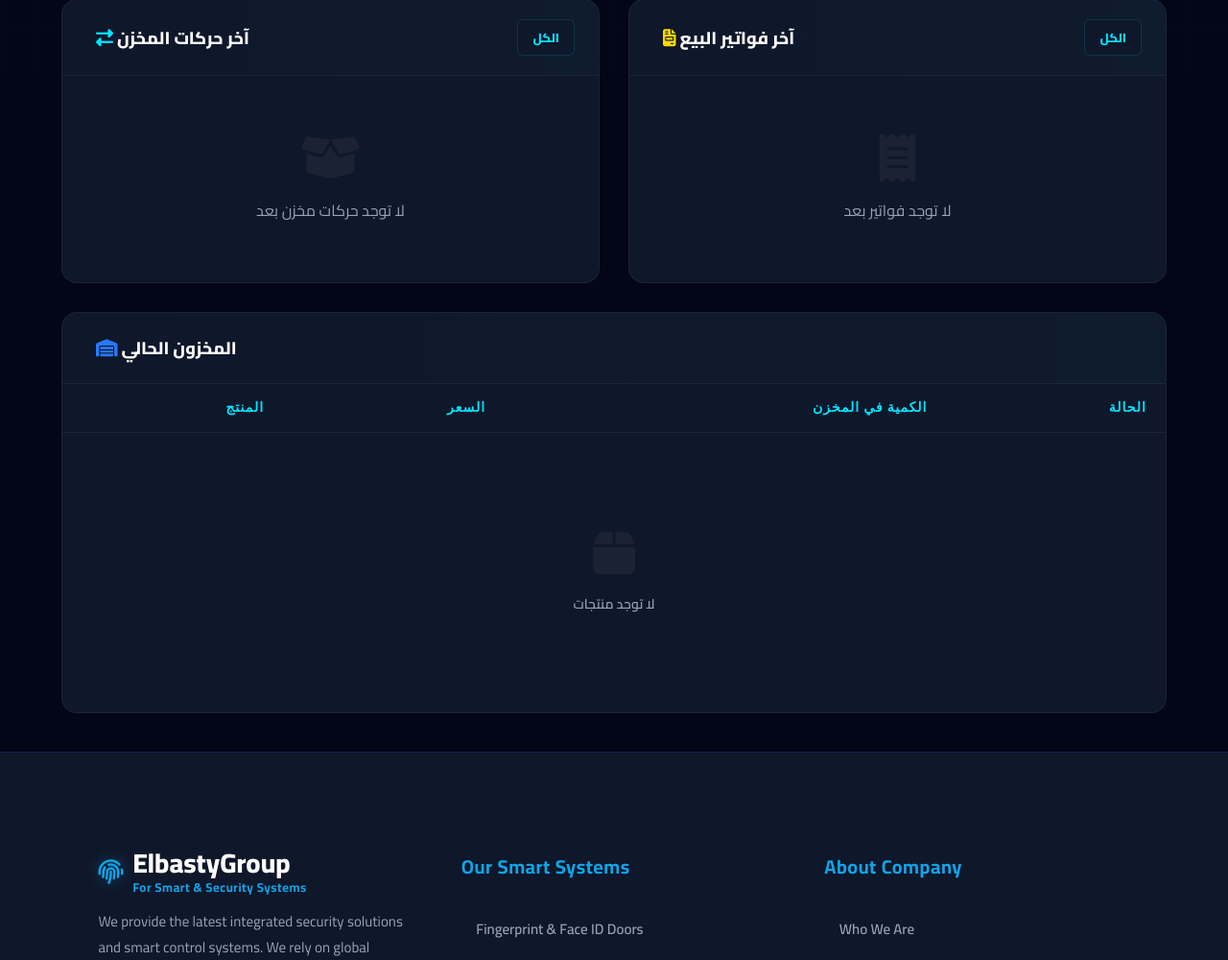
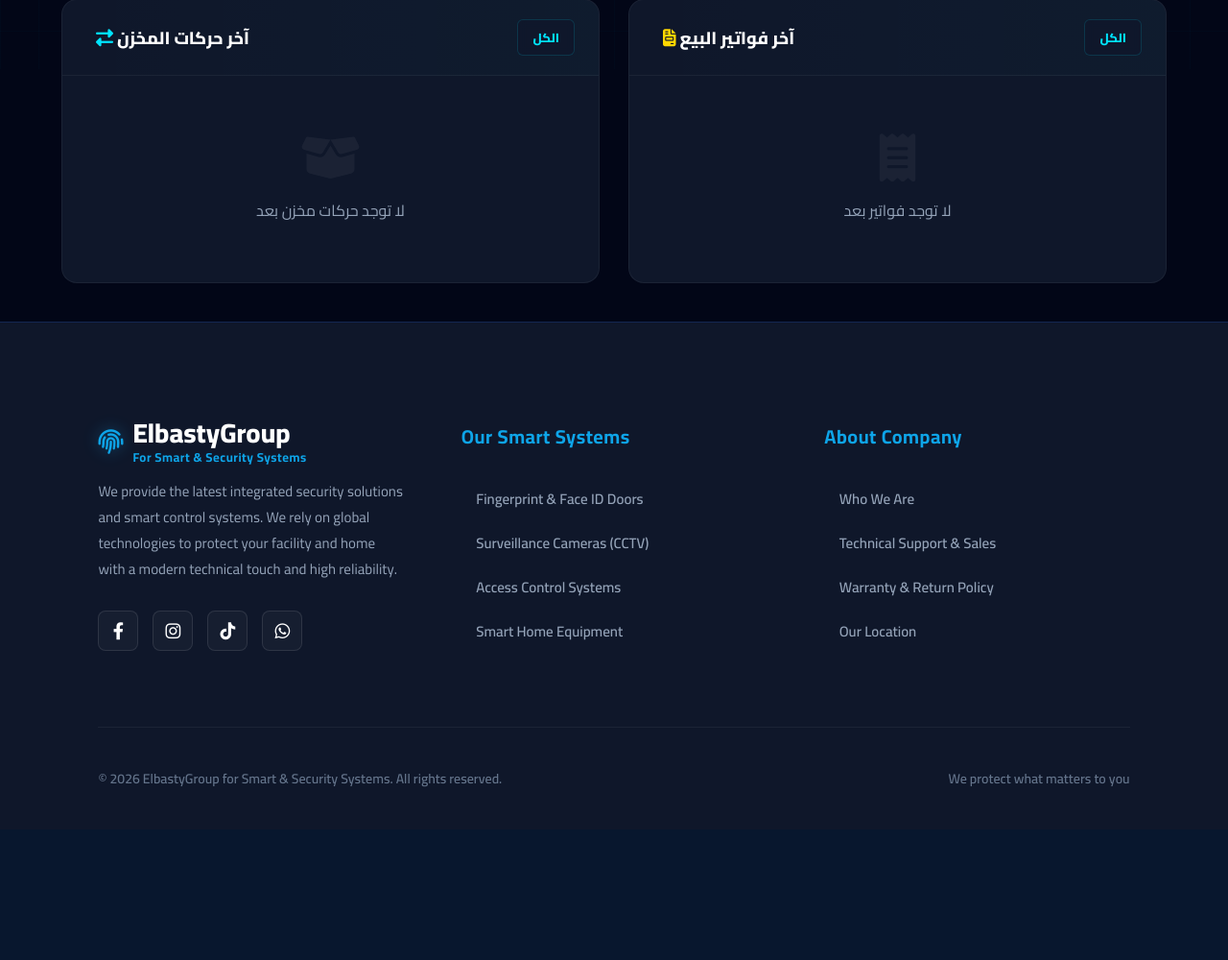
Before and after one commit to youseff11/Elbasty-Groub, a Django app: page /inventory/ in a window 1280 px wide. Shown: the part 728-1728 px from the top of the page at 96% size. After the commit the page ends 1548 px from the top, so only its background shows below. Run offline with Django 5.2, Linux system fonts and the light colour scheme; the visitor is signed in with stand-in values (Sample User, id 1); data that the repository does not hold is empty.

Commit message:
first commit

```diff
--- a/templates/inventory/dashboard.html
+++ b/templates/inventory/dashboard.html
@@ -365,7 +365,7 @@
         {% endif %}
     </div>
 
-    <div class="section-card" style="grid-column: 1 / -1;">
+    <!-- <div class="section-card" style="grid-column: 1 / -1;">
         <div class="section-header">
             <h2><i class="fas fa-warehouse" style="color:#2979ff;"></i> المخزون الحالي</h2>
         </div>
@@ -395,7 +395,7 @@
             {% endfor %}
             </tbody>
         </table>
-    </div>
+    </div> -->
 </div>
 
 <!-- سكريبت حساب القيم الصحيحة لآخر فواتير البيع -->
```
